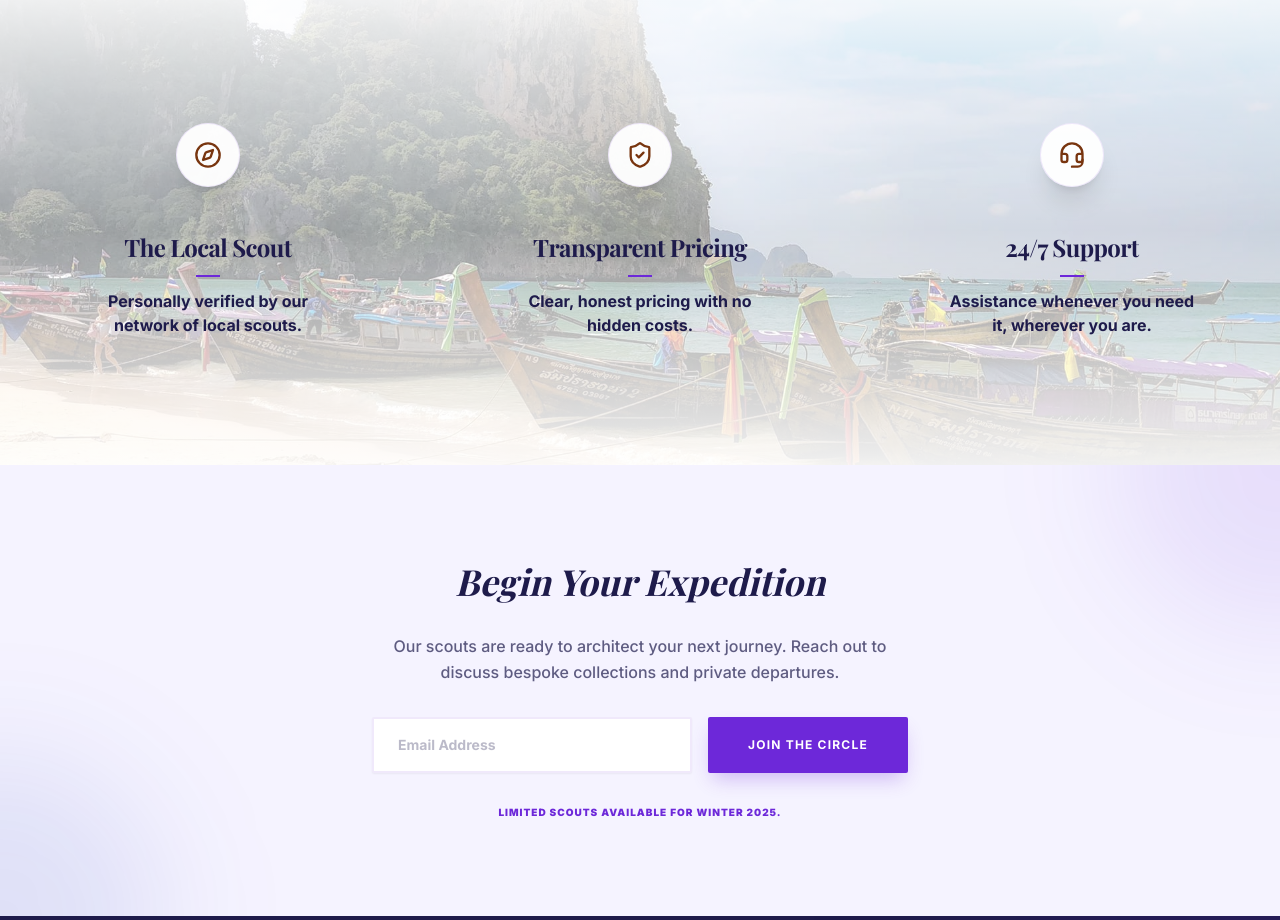
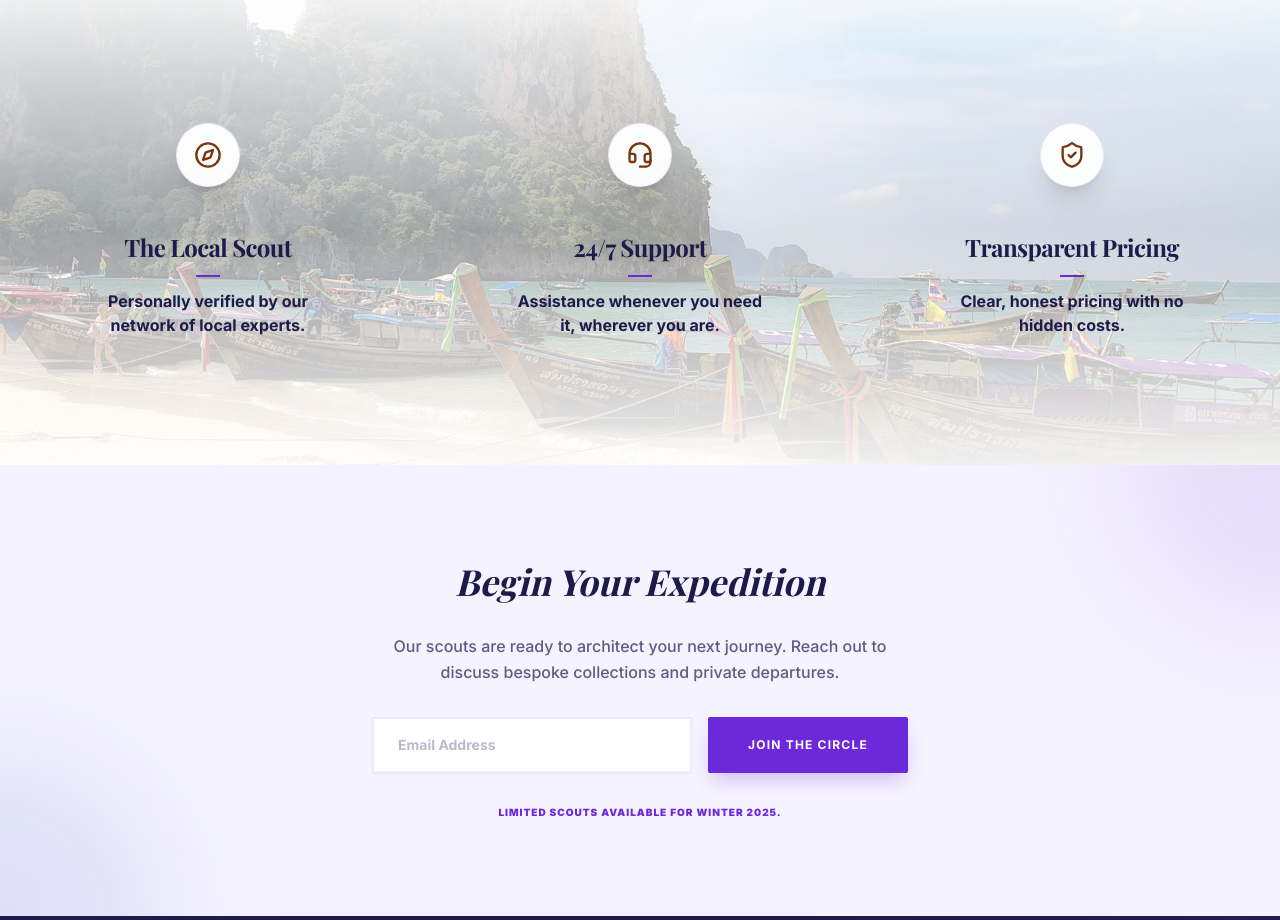
Before and after one commit to surryaanshx/NextJS, a Next.js app: page / in a window 1280 px wide. Shown: the part 1919-2839 px from the top of the page. Built offline with nearby package versions, Linux system fonts and the light colour scheme; a web font is replaced by a local one.

Commit message:
fixed spotlight icons

```diff
--- a/components/Spotlight.tsx
+++ b/components/Spotlight.tsx
@@ -8,7 +8,8 @@ const Spotlight: React.FC = () => {
   const revealRef = useScrollReveal();
   const { t } = useLanguage();
 
-  const icons = [Compass, ShieldCheck, Headset];
+  // Swapped order: Compass, Headset (Support), ShieldCheck (Pricing)
+  const icons = [Compass, Headset, ShieldCheck];
   const items = t('spotlight.items').map((item: any, i: number) => ({
     ...item,
     icon: icons[i]
--- a/context/LanguageContext.tsx
+++ b/context/LanguageContext.tsx
@@ -63,15 +63,15 @@ const translations = {
       items: [
         {
           title: "The Local Scout",
-          description: "Personally verified by our network of local scouts."
+          description: "Personally verified by our network of local experts."
+        },
+        {
+          title: "24/7 Support",
+          description: "Assistance whenever you need it, wherever you are."
         },
         {
           title: "Transparent Pricing",
           description: "Clear, honest pricing with no hidden costs."
-        },
-        {
-          title: "24/7 Support",
-          description: "Assistance whenever you need it, wherever you are."
         }
       ]
     },
@@ -159,15 +159,15 @@ const translations = {
       items: [
         {
           title: "当地向导",
-          description: "由我们的当地向导网络亲自验证。"
+          description: "由我们的当地专家网络亲自验证。"
+        },
+        {
+          title: "24/7 全天候支持",
+          description: "随时随地为您提供协助。"
         },
         {
           title: "价格透明",
           description: "价格清晰诚实，无隐藏费用。"
-        },
-        {
-          title: "24/7 全天候支持",
-          description: "随时随地为您提供协助。"
         }
       ]
     },
```
